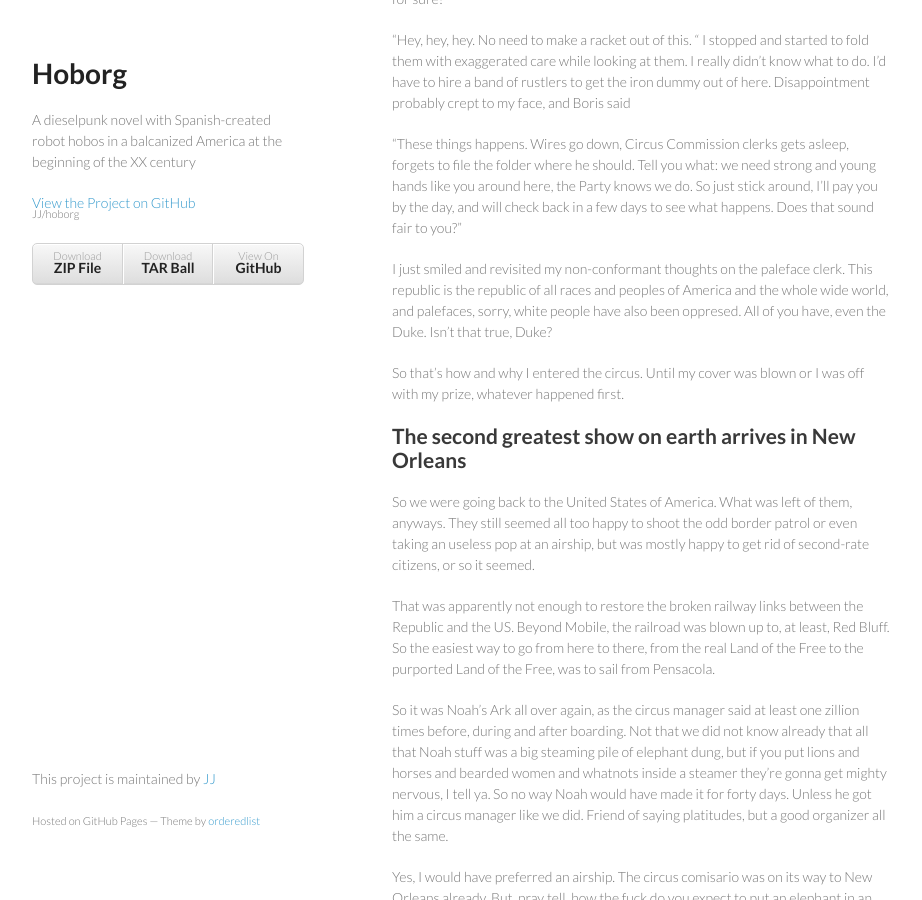
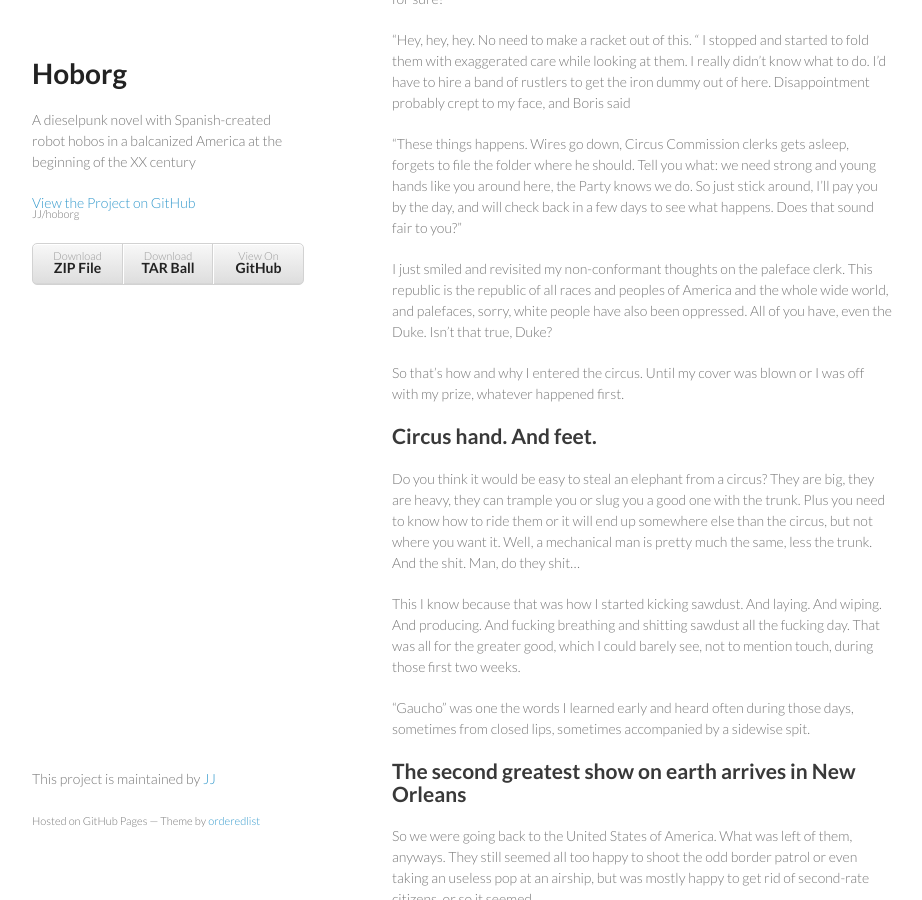
Before and after one commit to JJ/hoborg, a Jekyll site: the page built from text/text.md, in a window 1280 px wide and 900 px high, scrolled down 3954 px. Shown: the whole window, without its empty margins (178-1100 px from the left). Built offline with Jekyll 4.4.1, drawn with Linux system fonts in a browser that asks for light colours.

Commit message:
Sync text/text.md from master to gh-pages

```diff
--- a/text/text.md
+++ b/text/text.md
@@ -241,11 +241,31 @@ in a few days to see what happens. Does that sound fair to you?"
 I just smiled and revisited my non-conformant thoughts on the paleface
 clerk. This republic is the republic of all races and peoples of
 America and the whole wide world, and palefaces, sorry, white people
-have also been oppresed. All of you have, even the Duke. Isn't that
+have also been oppressed. All of you have, even the Duke. Isn't that
 true, Duke?
 
 So that's how and why I entered the circus. Until my cover was blown
 or I was off with my prize, whatever happened first.
+
+Circus hand. And feet.
+----------------------------
+
+Do you think it would be easy to steal an elephant from a circus? They
+are big, they are heavy, they can trample you or slug you a good one
+with the trunk. Plus you need to know how to ride them or it will end
+up somewhere else than the circus, but not where you want it. Well, a
+mechanical man is pretty much the same, less the trunk. And the
+shit. Man, do they shit...
+
+This I know because that was how I started kicking sawdust. And
+laying. And wiping. And producing. And fucking breathing and shitting
+sawdust all the fucking day. That was all for the greater good, which
+I could barely see, not to mention touch, during those first two
+weeks.
+
+"Gaucho" was one the words I learned early and heard often during
+those days, sometimes from closed lips, sometimes accompanied by a
+sidewise spit.
 
 The second greatest show on earth arrives in New Orleans
 ----------------------------------------------------------------------------
```
